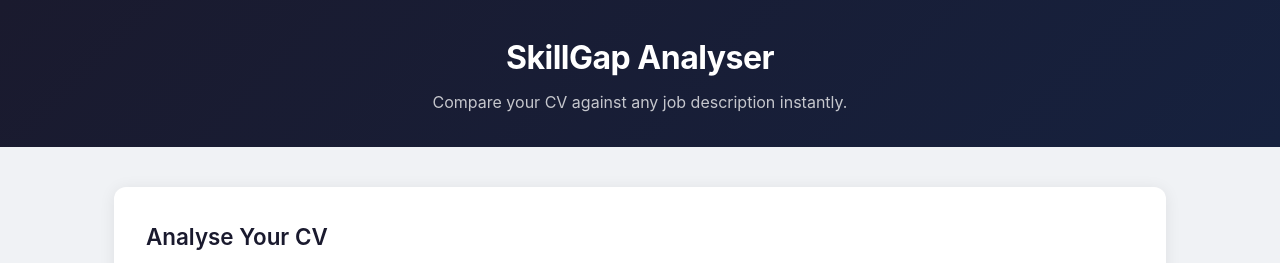
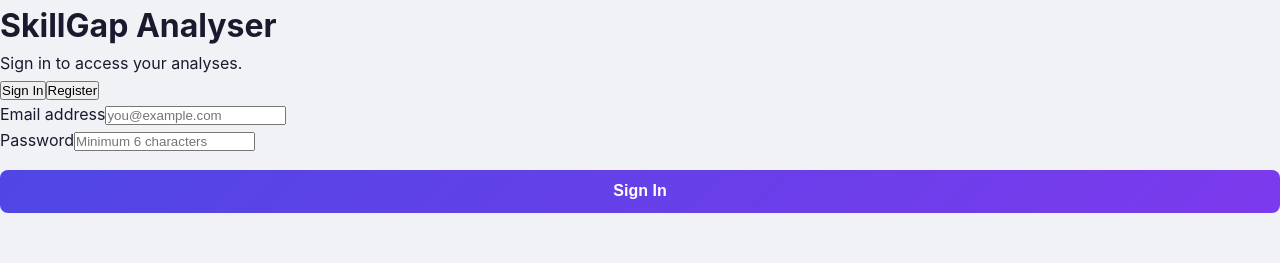
Before and after one commit to MagdaleneOse/SkillGap-Analyser, a React (Vite) app: page / in a window 1280 px wide. Shown: the top 263 px of the page. Built offline with nearby package versions, Linux system fonts and the light colour scheme; no server answers; the database is empty.

Commit message:
Phase 9A: email/password authentication, per-user RLS, auth form, sign out

```diff
--- a/src/App.tsx
+++ b/src/App.tsx
@@ -1,3 +1,4 @@
+
 // src/App.tsx
 
 import React, { useState, useEffect } from 'react';
@@ -7,15 +8,18 @@ import HistoryTable from './components/HistoryTable';
 import AnalysisOverlay from './components/AnalysisOverlay';
 import ErrorCard from './components/ErrorCard';
 import ToastContainer from './components/ToastContainer';
+import AuthForm from './components/AuthForm';
 import { DashboardSkeleton } from './components/SkeletonCard';
 import { analyseCV } from './lib/analyseCV';
-import { saveAnalysis, loadAnalysisHistory } from './lib/supabaseClient';
+import { saveAnalysis, loadAnalysisHistory, supabase } from './lib/supabaseClient';
+import { useAuth } from './hooks/useAuth';
 import { useToast } from './hooks/useToast';
 import type { AnalysisResult, AnalysisRecord } from './types';
 
 type Phase = 'idle' | 'analysing' | 'results' | 'error';
 
 function App() {
+  const { user, loading: authLoading } = useAuth();
   const [phase, setPhase] = useState<Phase>('idle');
   const [result, setResult] = useState<AnalysisResult | null>(null);
   const [error, setError] = useState<string | null>(null);
@@ -23,9 +27,14 @@ function App() {
   const [historyLoading, setHistoryLoading] = useState(true);
   const { toasts, addToast } = useToast();
 
+  // Reload history when user signs in
   useEffect(() => {
-    fetchHistory();
-  }, []);
+    if (user) {
+      fetchHistory();
+    } else {
+      setHistory([]);
+    }
+  }, [user]);
 
   async function fetchHistory() {
     setHistoryLoading(true);
@@ -80,12 +89,35 @@ function App() {
     window.scrollTo({ top: 0, behavior: 'smooth' });
   }
 
+  async function handleSignOut() {
+    await supabase.auth.signOut();
+    handleReset();
+    addToast('info', 'Signed out successfully.');
+  }
+
+  // Show nothing while session is being checked
+  if (authLoading) {
+    return (
+      <div className="auth-loading">
+        <div className="overlay-spinner" style={{ margin: '0 auto' }} />
+      </div>
+    );
+  }
+
+  // Show auth form if no user is signed in
+  if (!user) {
+    return (
+      <>
+        <AuthForm />
+        <ToastContainer toasts={toasts} />
+      </>
+    );
+  }
+
+  // Main app — user is authenticated
   return (
     <div className="app-wrapper">
-      {/* Full-screen analysis overlay */}
       <AnalysisOverlay visible={phase === 'analysing'} />
-
-      {/* Toast notifications */}
       <ToastContainer toasts={toasts} />
 
       <header className="app-header">
@@ -93,24 +125,25 @@ function App() {
           <h1>SkillGap Analyser</h1>
           <p>Compare your CV against any job description instantly.</p>
         </div>
+        <div className="header-user">
+          <span className="header-email">{user.email}</span>
+          <button className="signout-button" onClick={handleSignOut}>
+            Sign Out
+          </button>
+        </div>
       </header>
 
       <main className="app-main">
-
-        {/* Error state */}
         {phase === 'error' && error && (
           <ErrorCard message={error} onRetry={handleReset} />
         )}
 
-        {/* Analysing state — show skeleton behind overlay */}
         {phase === 'analysing' && <DashboardSkeleton />}
 
-        {/* Results state */}
         {phase === 'results' && result && (
           <ResultsDashboard result={result} onReset={handleReset} />
         )}
 
-        {/* Idle and error states — show form and history */}
         {(phase === 'idle' || phase === 'error') && (
           <>
             <InputForm onSubmit={handleAnalyse} isLoading={false} />
@@ -121,7 +154,6 @@ function App() {
             />
           </>
         )}
-
       </main>
 
       <footer className="app-footer">
--- /dev/null
+++ b/src/components/AuthForm.tsx
@@ -0,0 +1,154 @@
+import React, { useState } from 'react';
+import { supabase } from '../lib/supabaseClient';
+
+function AuthForm() {
+  const [mode, setMode] = useState<'login' | 'register'>('login');
+  const [email, setEmail] = useState('');
+  const [password, setPassword] = useState('');
+  const [isLoading, setIsLoading] = useState(false);
+  const [error, setError] = useState<string | null>(null);
+  const [message, setMessage] = useState<string | null>(null);
+
+  async function handleSubmit(e: React.FormEvent) {
+    e.preventDefault();
+    setError(null);
+    setMessage(null);
+
+    const trimmedEmail = email.trim();
+
+    if (!trimmedEmail || !password) {
+      setError('Email and password are required.');
+      return;
+    }
+
+    if (password.length < 6) {
+      setError('Password must be at least 6 characters.');
+      return;
+    }
+
+    setIsLoading(true);
+
+    try {
+      if (mode === 'register') {
+        const { error: signUpError } = await supabase.auth.signUp({
+          email: trimmedEmail,
+          password,
+        });
+
+        if (signUpError) {
+          console.error('SIGN UP ERROR:', signUpError);
+          setError(signUpError.message);
+        } else {
+          setMessage(
+            'Account created. Check your email to confirm your address, then log in.'
+          );
+          setMode('login');
+        }
+      } else {
+        const { error: signInError } = await supabase.auth.signInWithPassword({
+          email: trimmedEmail,
+          password,
+        });
+
+        if (signInError) {
+          console.error('SIGN IN ERROR:', signInError);
+          setError(signInError.message);
+          return;
+        }
+      }
+    } catch (err) {
+      console.error('UNEXPECTED AUTH ERROR:', err);
+      setError('Something went wrong. Please try again.');
+    } finally {
+      setIsLoading(false);
+    }
+  }
+
+  return (
+    <div className="auth-wrapper">
+      <div className="auth-card animate-fade-up">
+        <div className="auth-header">
+          <h1 className="auth-logo">SkillGap Analyser</h1>
+          <p className="auth-tagline">
+            {mode === 'login'
+              ? 'Sign in to access your analyses.'
+              : 'Create an account to get started.'}
+          </p>
+        </div>
+
+        <div className="auth-tabs">
+          <button
+            className={`auth-tab${mode === 'login' ? ' active' : ''}`}
+            onClick={() => {
+              setMode('login');
+              setError(null);
+              setMessage(null);
+            }}
+            type="button"
+          >
+            Sign In
+          </button>
+          <button
+            className={`auth-tab${mode === 'register' ? ' active' : ''}`}
+            onClick={() => {
+              setMode('register');
+              setError(null);
+              setMessage(null);
+            }}
+            type="button"
+          >
+            Register
+          </button>
+        </div>
+
+        <form onSubmit={handleSubmit} noValidate>
+          <div className="auth-field">
+            <label htmlFor="auth-email">Email address</label>
+            <input
+              id="auth-email"
+              type="email"
+              value={email}
+              onChange={(e) => setEmail(e.target.value)}
+              placeholder="you@example.com"
+              disabled={isLoading}
+              required
+            />
+          </div>
+
+          <div className="auth-field">
+            <label htmlFor="auth-password">Password</label>
+            <input
+              id="auth-password"
+              type="password"
+              value={password}
+              onChange={(e) => setPassword(e.target.value)}
+              placeholder="Minimum 6 characters"
+              disabled={isLoading}
+              required
+            />
+          </div>
+
+          {error && <div className="auth-error animate-shake">{error}</div>}
+          {message && <div className="auth-message">{message}</div>}
+
+          <button
+            type="submit"
+            className="submit-button"
+            style={{ width: '100%', marginTop: '1rem' }}
+            disabled={isLoading}
+          >
+            {isLoading
+              ? mode === 'login'
+                ? 'Signing in...'
+                : 'Creating account...'
+              : mode === 'login'
+                ? 'Sign In'
+                : 'Create Account'}
+          </button>
+        </form>
+      </div>
+    </div>
+  );
+}
+
+export default AuthForm;
--- /dev/null
+++ b/src/hooks/useAuth.ts
@@ -0,0 +1,38 @@
+// src/hooks/useAuth.ts
+
+import { useState, useEffect } from 'react';
+import type { Session } from '@supabase/supabase-js'
+import { supabase } from '../lib/supabaseClient';
+
+interface AuthState {
+  user: User | null;
+  session: Session | null;
+  loading: boolean;
+}
+
+export function useAuth(): AuthState {
+  const [user, setUser] = useState<User | null>(null);
+  const [session, setSession] = useState<Session | null>(null);
+  const [loading, setLoading] = useState(true);
+
+  useEffect(() => {
+    // Get the current session on first load
+    supabase.auth.getSession().then(({ data }) => {
+      setSession(data.session);
+      setUser(data.session?.user ?? null);
+      setLoading(false);
+    });
+
+    // Listen for sign-in and sign-out events
+    const { data: listener } = supabase.auth.onAuthStateChange(
+      (_event, newSession) => {
+        setSession(newSession);
+        setUser(newSession?.user ?? null);
+      }
+    );
+
+    return () => listener.subscription.unsubscribe();
+  }, []);
+
+  return { user, session, loading };
+}
--- a/src/lib/supabaseClient.ts
+++ b/src/lib/supabaseClient.ts
@@ -1,5 +1,3 @@
-// src/lib/supabaseClient.ts
-
 import { createClient } from '@supabase/supabase-js';
 import type { AnalysisRecord, AnalysisResult } from '../types';
 
@@ -14,14 +12,21 @@ if (!supabaseUrl || !supabaseAnonKey) {
 
 export const supabase = createClient(supabaseUrl, supabaseAnonKey);
 
-// ── Save a new analysis result to the database ──
-
 export async function saveAnalysis(
   cvText: string,
   jobDescription: string,
   result: AnalysisResult
 ): Promise<void> {
+  const {
+    data: { user },
+  } = await supabase.auth.getUser();
+
+  if (!user) {
+    throw new Error('You must be signed in to save an analysis.');
+  }
+
   const { error } = await supabase.from('analyses').insert({
+    user_id: user.id,
     cv_text: cvText,
     job_description: jobDescription,
     match_percentage: result.matchPercentage,
@@ -36,12 +41,19 @@ export async function saveAnalysis(
   }
 }
 
-// ── Load the 10 most recent analyses from the database ──
+export async function loadAnalysisHistory(): Promise<AnalysisRecord[]> {
+  const {
+    data: { user },
+  } = await supabase.auth.getUser();
 
-export async function loadAnalysisHistory(): Promise<AnalysisRecord[]> {
+  if (!user) {
+    throw new Error('You must be signed in to load analysis history.');
+  }
+
   const { data, error } = await supabase
     .from('analyses')
     .select('*')
+    .eq('user_id', user.id)
     .order('created_at', { ascending: false })
     .limit(10);
 
```
